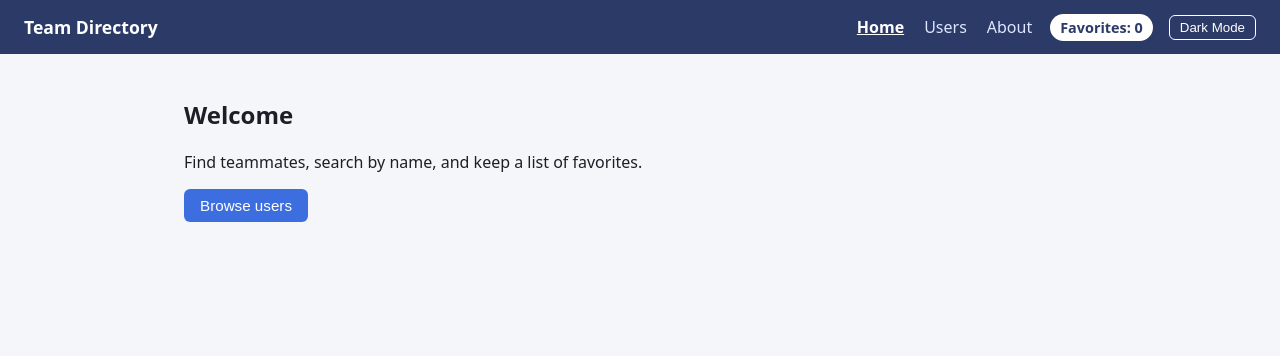
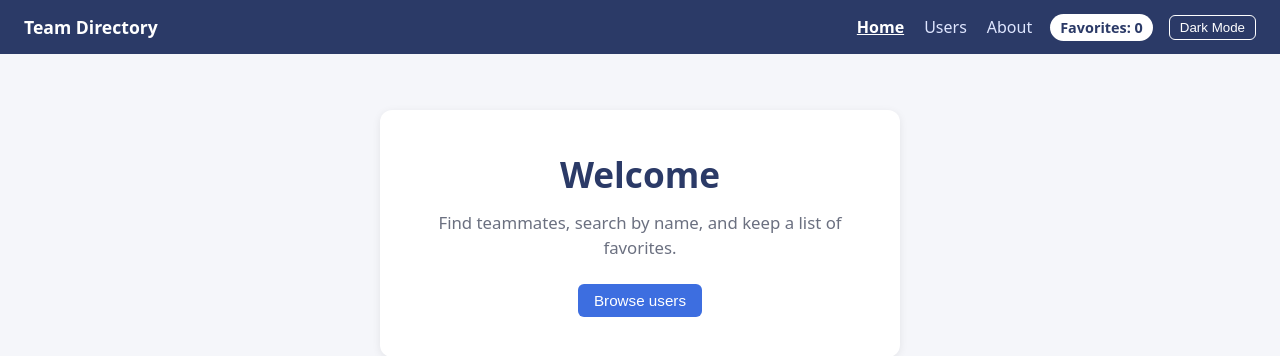
Before and after one commit to aleksisong-ax/team-directory-app, a React (Vite) app: page / in a window 1280 px wide. Shown: the top 356 px of the page. Built offline with nearby package versions, Linux system fonts and the light colour scheme.

Commit message:
Center and style Home page

```diff
--- a/src/index.css
+++ b/src/index.css
@@ -41,3 +41,14 @@ body { margin: 0; font-family: system-ui, sans-serif; background: #f5f6fa; color
 .dark .card-actions a, .dark .back-link { color: #7fa6ff; }
 .dark .error-message { background: #3d1f1f; color: #ffb4b4; }
 .dark .fav-count { background: #e6e8f0; color: #0b0d14; }
+
+/* Home page: centered card layout */
+.home { display: flex; justify-content: center; padding: 32px 0; }
+.home-card { background: #fff; border-radius: 12px; box-shadow: 0 2px 8px rgba(0,0,0,0.08); padding: 40px 32px; text-align: center; max-width: 520px; width: 100%; }
+.home-title { font-size: 2.2rem; margin: 0 0 12px; color: #2b3a67; }
+.home-text { color: #6b7080; font-size: 1.05rem; margin: 0 0 24px; line-height: 1.5; }
+.home-action { display: flex; justify-content: center; }
+.home-action .button-wrap { margin: 0; }
+.dark .home-card { background: #222633; box-shadow: none; }
+.dark .home-title { color: #e6e8f0; }
+.dark .home-text { color: #9aa0b4; }
--- a/src/pages/Home.jsx
+++ b/src/pages/Home.jsx
@@ -6,11 +6,16 @@ export default function Home() {
   // Lets us change pages from code, like when the button is clicked
   const navigate = useNavigate()
   return (
-    <section>
-      <h1>Welcome</h1>
-      <p>Find teammates, search by name, and keep a list of favorites.</p>
-      {/* Clicking this button opens the Users page */}
-      <Button label="Browse users" variant="primary" onClick={() => navigate('/users')} />
+    // Centered card that holds the welcome text and button
+    <section className="home">
+      <div className="home-card">
+        <h1 className="home-title">Welcome</h1>
+        <p className="home-text">Find teammates, search by name, and keep a list of favorites.</p>
+        {/* Clicking this button opens the Users page */}
+        <div className="home-action">
+          <Button label="Browse users" variant="primary" onClick={() => navigate('/users')} />
+        </div>
+      </div>
     </section>
   )
 }
```
